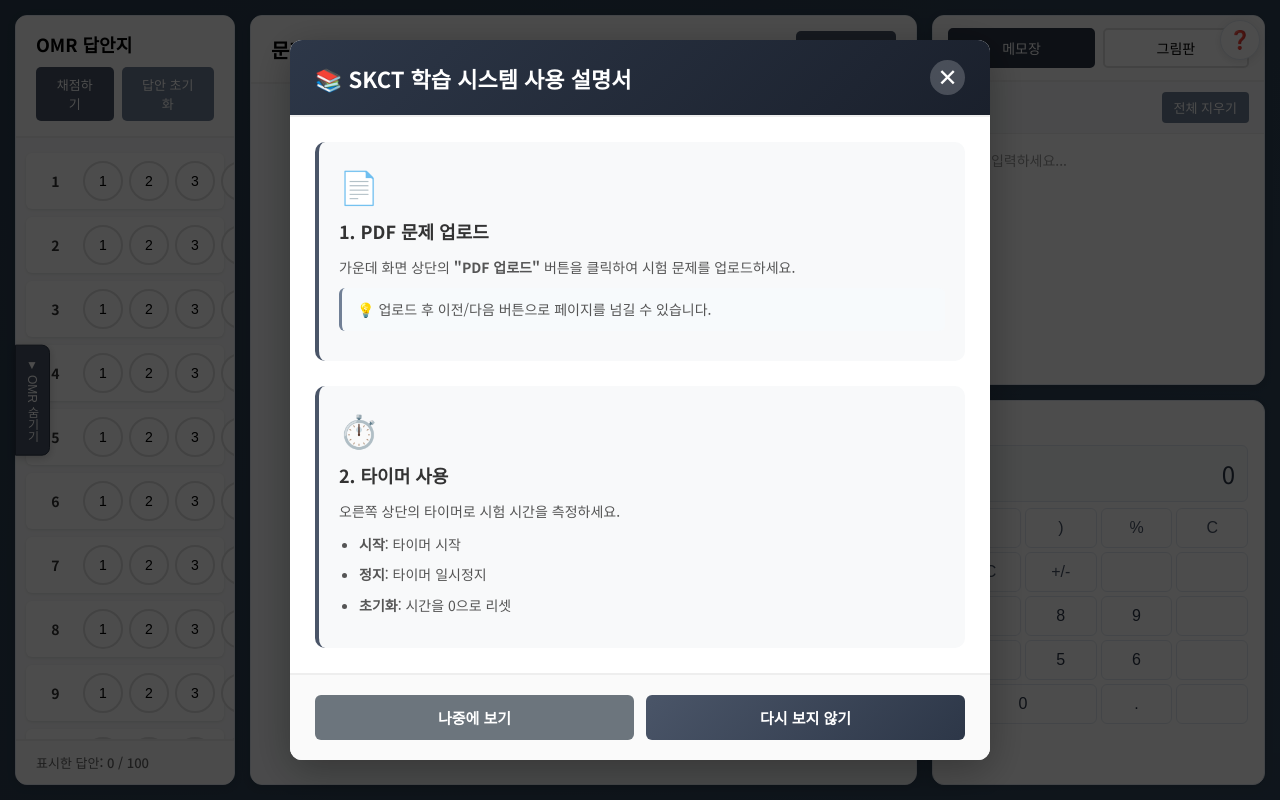
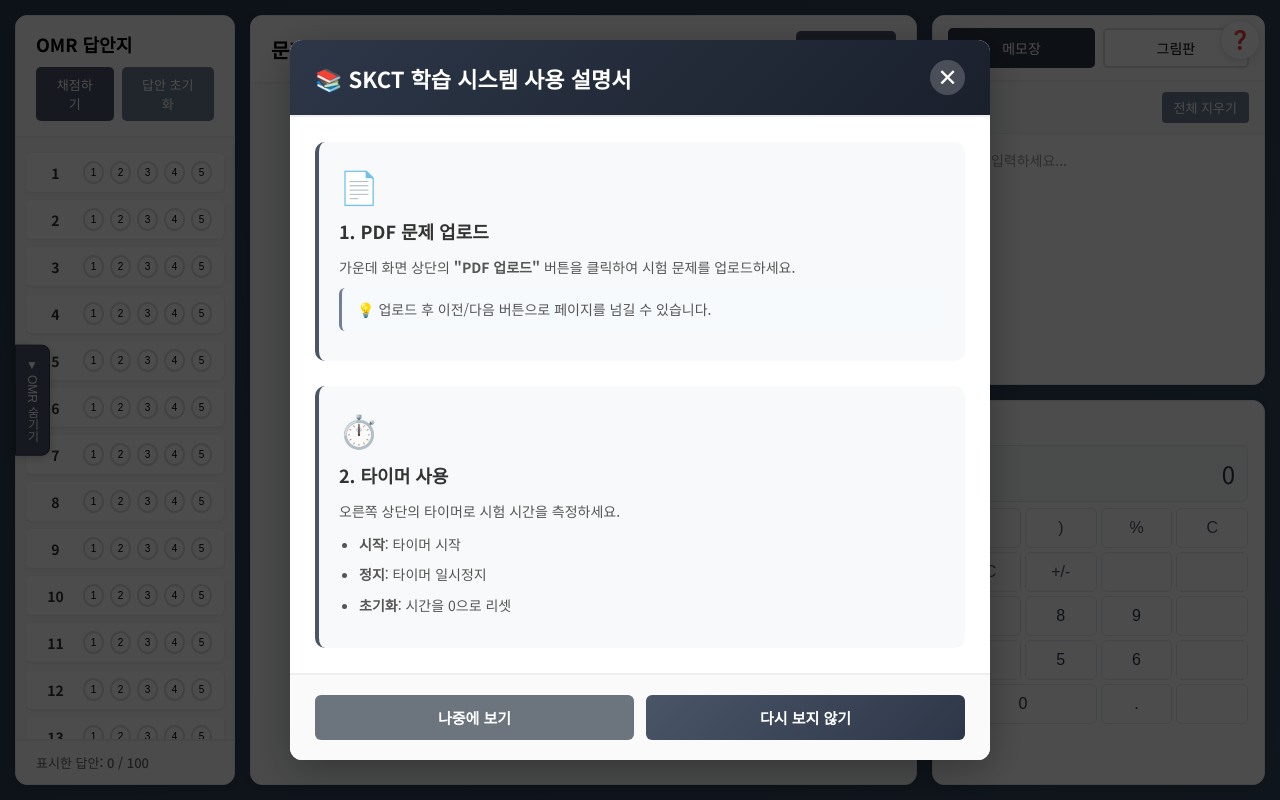
Before and after one commit to kimhyunji24/SKCT, a React (Vite) app: page / in a window 1280 px wide. Built offline with nearby package versions, Linux system fonts and the light colour scheme.

Commit message:
UI 개선: OMR 버튼 크기 축소, PDF 스크롤 페이지 전환 추가, 계산기 연산 버튼 색상 개선

```diff
--- a/src/components/Calculator.css
+++ b/src/components/Calculator.css
@@ -66,14 +66,14 @@
 }
 
 .btn-operator {
-  background-color: #4a5568;
+  background-color: #2d3748;
   color: white;
-  border-color: #4a5568;
+  border-color: #2d3748;
 }
 
 .btn-operator:hover {
-  background-color: #2d3748;
-  border-color: #2d3748;
+  background-color: #1a202c;
+  border-color: #1a202c;
 }
 
 .btn-function {
--- a/src/components/OMRSheet.css
+++ b/src/components/OMRSheet.css
@@ -94,19 +94,20 @@
 }
 
 .choice-btn {
-
-  padding: 10px;
+  padding: 4px;
   border: 2px solid #ddd;
   background-color: white;
   border-radius: 50%;
   cursor: pointer;
-  font-size: 14px;
+  font-size: 10px;
   font-weight: 500;
   transition: all 0.2s;
   aspect-ratio: 1;
   display: flex;
   align-items: center;
   justify-content: center;
+  min-width: 0;
+  max-width: 100%;
 }
 .choice-btn:hover {
   border-color: #4a5568;
--- a/src/components/PDFViewer.jsx
+++ b/src/components/PDFViewer.jsx
@@ -1,4 +1,4 @@
-import React, { useState } from 'react'
+import React, { useState, useEffect } from 'react'
 import { Document, Page, pdfjs } from 'react-pdf'
 import 'react-pdf/dist/Page/AnnotationLayer.css'
 import 'react-pdf/dist/Page/TextLayer.css'
@@ -32,6 +32,25 @@ function PDFViewer() {
   const goToNextPage = () => {
     setPageNumber((prev) => Math.min(prev + 1, numPages))
   }
+
+  // 스크롤로 페이지 전환
+  useEffect(() => {
+    const handleWheel = (e) => {
+      if (e.deltaY > 0) {
+        // 아래로 스크롤 - 다음 페이지
+        goToNextPage()
+      } else if (e.deltaY < 0) {
+        // 위로 스크롤 - 이전 페이지
+        goToPrevPage()
+      }
+    }
+
+    const pdfContent = document.querySelector('.pdf-content')
+    if (pdfContent && file) {
+      pdfContent.addEventListener('wheel', handleWheel, { passive: false })
+      return () => pdfContent.removeEventListener('wheel', handleWheel)
+    }
+  }, [file, numPages, pageNumber])
 
   return (
     <div className="pdf-viewer">
```
